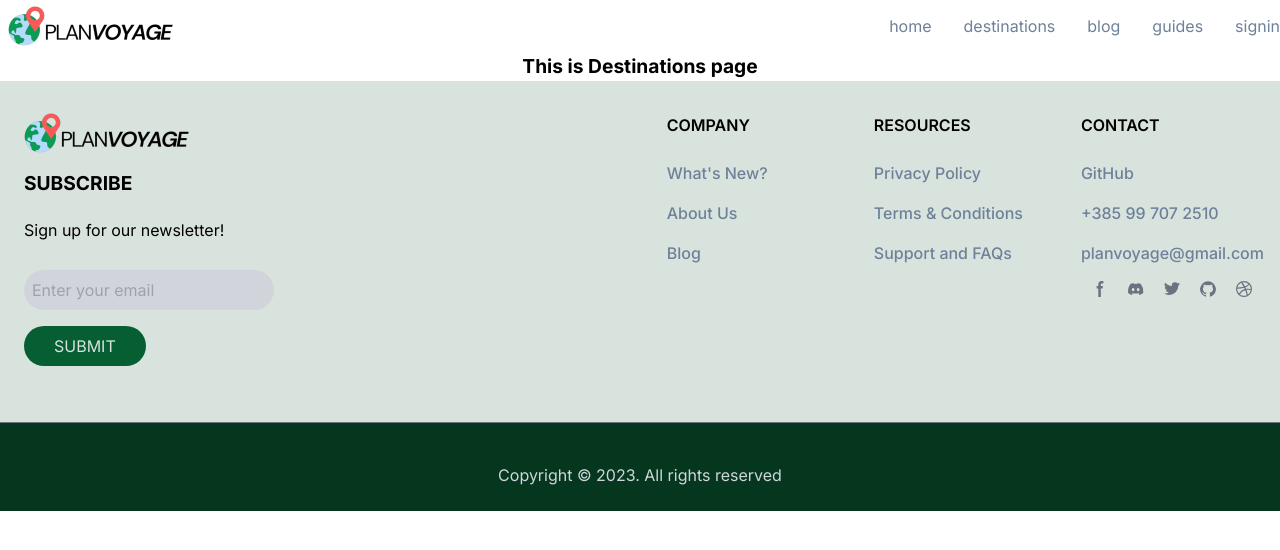
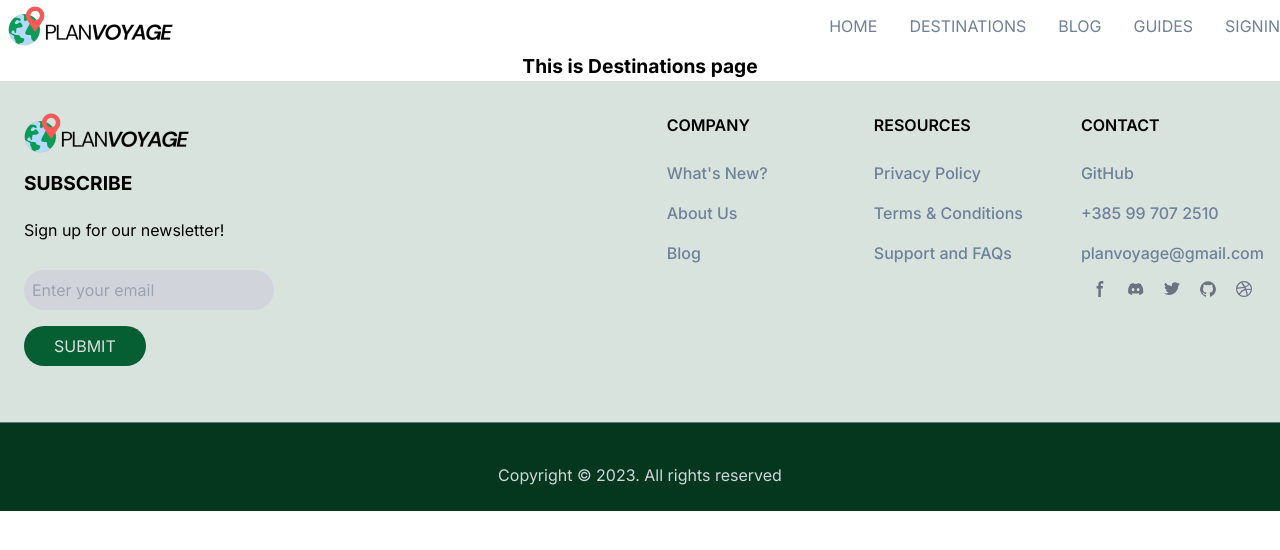
Before and after one commit to mnovok/HCI, a Next.js app in the folder semester-project/: page /destinations in a window 1280 px wide. Shown: the top 550 px of the page. Built offline with nearby package versions, Linux system fonts and the light colour scheme.

Commit message:
Updated NavBar and Footer

```diff
--- a/semester-project/src/app/components/Footer.tsx
+++ b/semester-project/src/app/components/Footer.tsx
@@ -1,5 +1,4 @@
 import Link from "next/link";
-import { FC } from "react";
 import Logo from "./Logo";
 import styles from '../home.module.css'
 
--- a/semester-project/src/app/components/NavBar.tsx
+++ b/semester-project/src/app/components/NavBar.tsx
@@ -14,7 +14,7 @@ const Navbar: FC<NavbarProps> = ({ pages }) => {
           <ul className="flex gap-8">
             {Object.entries(pages).map(([name, path]) => (
                 <li key={name}>
-                    <Link href={path} className="hover:text-emerald-700">{name}</Link>
+                    <Link href={path} className="text-transform: uppercase hover:text-emerald-700">{name}</Link>
                 </li>
             ))}
           </ul>
--- a/semester-project/src/app/layout.tsx
+++ b/semester-project/src/app/layout.tsx
@@ -15,7 +15,7 @@ export const metadata: Metadata = {
 const pages: Record<string, `/${string}`> = {
   home: "/",
   destinations: "/destinations",
-  blog: "/blogs",
+  blog: "/blogs?_page=1&_limit=10",
   guides: "/guides",
   signin: "/signin",
 }; // ili "as const" ovdje
```
